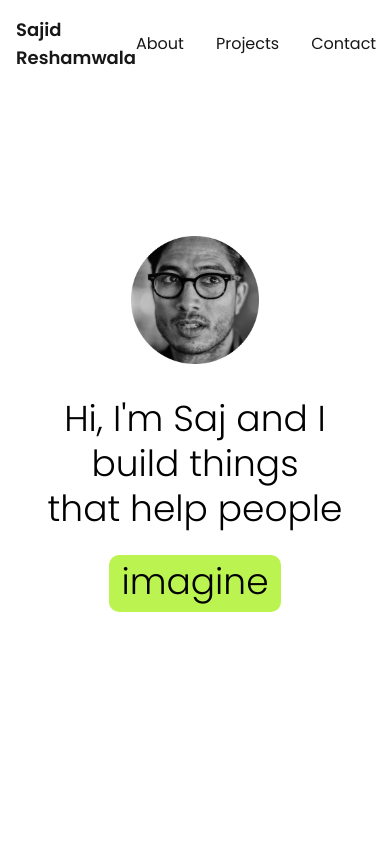
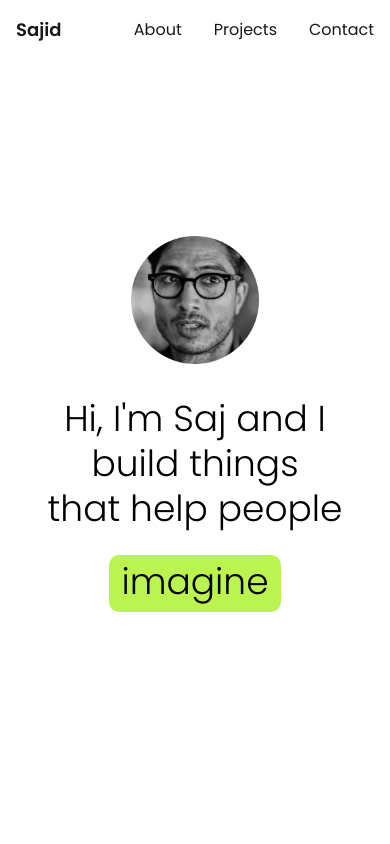
Before and after one commit to sajidsan/portfolio-website-2025, a React (Vite) app: page / in a window 390 px wide. Shown: the top 844 px of the page. Built offline with nearby package versions, Linux system fonts and the light colour scheme.

Commit message:
Removed last name on smaller screens because of space issues.

```diff
--- a/src/components/Header.tsx
+++ b/src/components/Header.tsx
@@ -7,9 +7,10 @@ export default function Header() {
         <header className= "fixed top-0 w-full z-50 bg-white/40 backdrop-blur-sm  text-neutral-900">
             <div className="flex items-center justify-between mx-auto px-4 sm:mx-32 sm:px-24 py-4">
             <Link
-                        to="/"
-                        className="text-lg font-semibold hover:text-blue-700">
-                        Sajid Reshamwala
+                to="/"
+                className="text-lg font-semibold hover:text-blue-700"
+                >
+                Sajid <span className="hidden sm:inline">Reshamwala</span>
             </Link>
 
                 <nav className="space-x-8">
```
